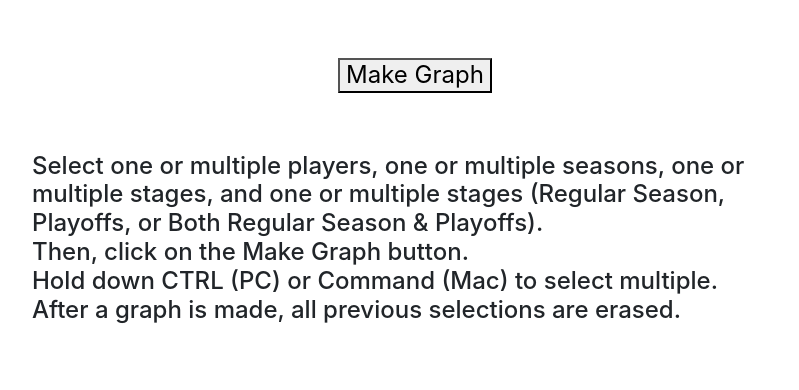
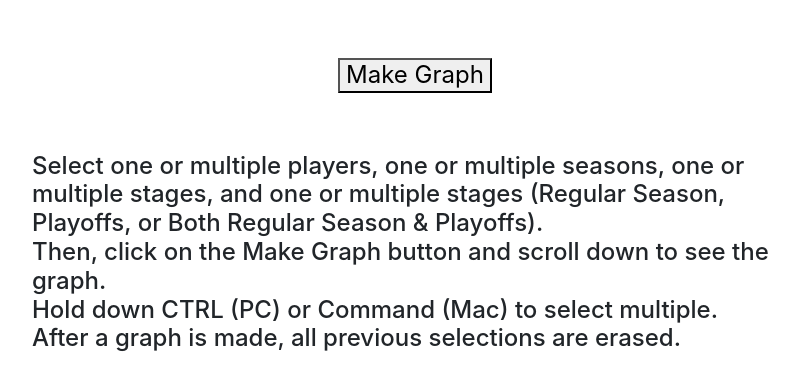
Before and after one commit to scottcm73/basketball_player_stats, a Flask app: page / in a window 1280 px wide. Shown: the part 389-779 px from the top of the page, without its empty margins (225-1024 px from the left). Run offline with Flask 2, Linux system fonts and the light colour scheme; parts of the project's set-up code (start-up, migrations or seed data) failed here and were passed over; some libraries are stand-ins or nearby versions.

Commit message:
Beautified main.html

```diff
--- a/templates/main.html
+++ b/templates/main.html
@@ -5,6 +5,7 @@
 <link rel="stylesheet" href="https://stackpath.bootstrapcdn.com/bootstrap/4.3.1/css/bootstrap.min.css" integrity="sha384-ggOyR0iXCbMQv3Xipma34MD+dH/1fQ784/j6cY/iJTQUOhcWr7x9JvoRxT2MZw1T" crossorigin="anonymous">
 <script src="{{ url_for('static', filename='js/plotly-latest.min.js') }}"></script>
 <script src="{{ url_for('static', filename='js/d3.v6.min.js') }}"></script>
+<link rel="stylesheet" href="{{ url_for('static', filename='css/styles.css') }}">
     <title>NBA Player Stats</title>
 </head>
 <body>
@@ -58,7 +59,7 @@
 Select one or multiple players, one or multiple seasons, one or multiple stages,
 and one or multiple stages (Regular Season, Playoffs, or Both Regular Season & Playoffs).
 <br>
-Then, click on the Make Graph button.
+Then, click on the Make Graph button and scroll down to see the graph.
 <br>
 Hold down CTRL (PC) or Command (Mac) to select multiple.
 <br>
```
